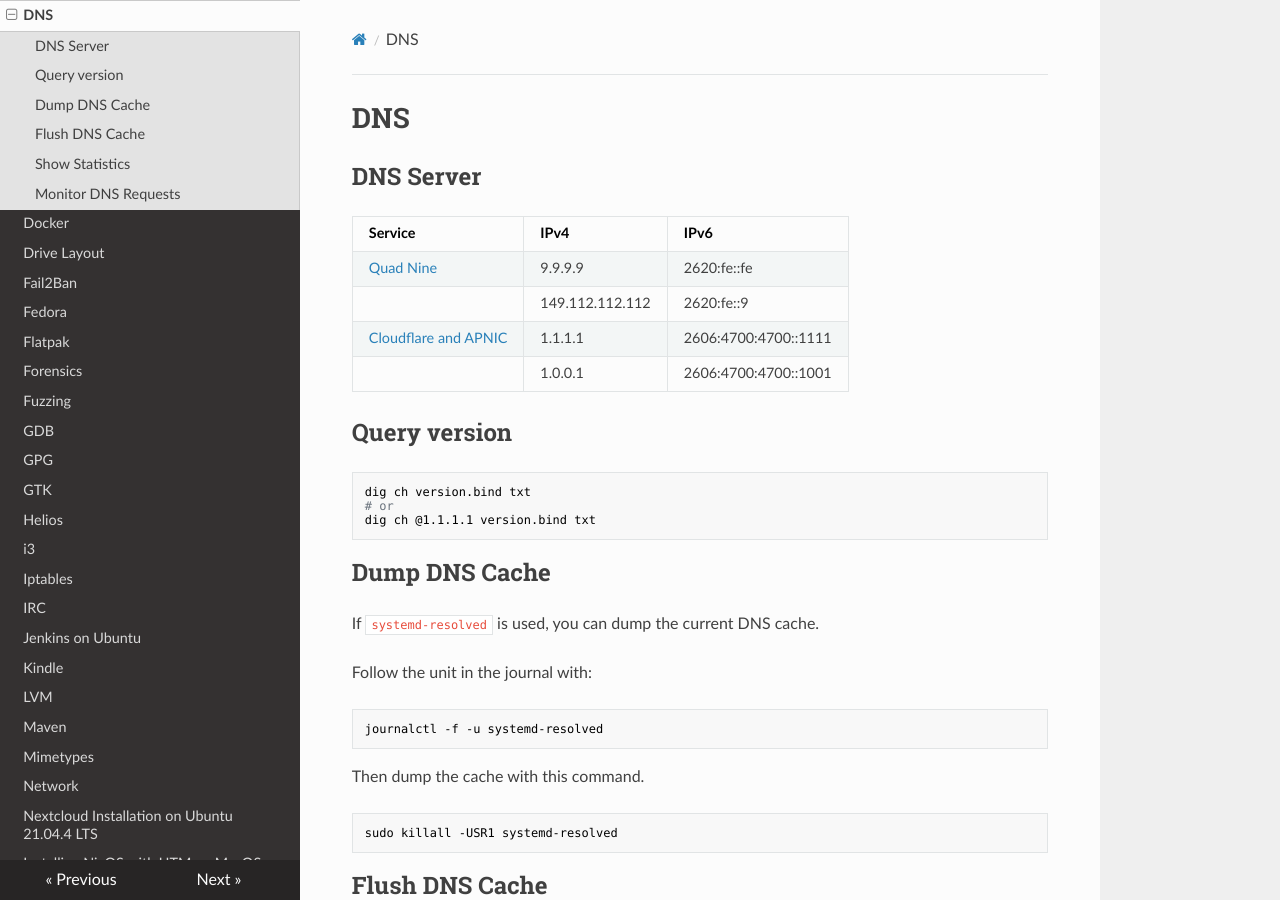
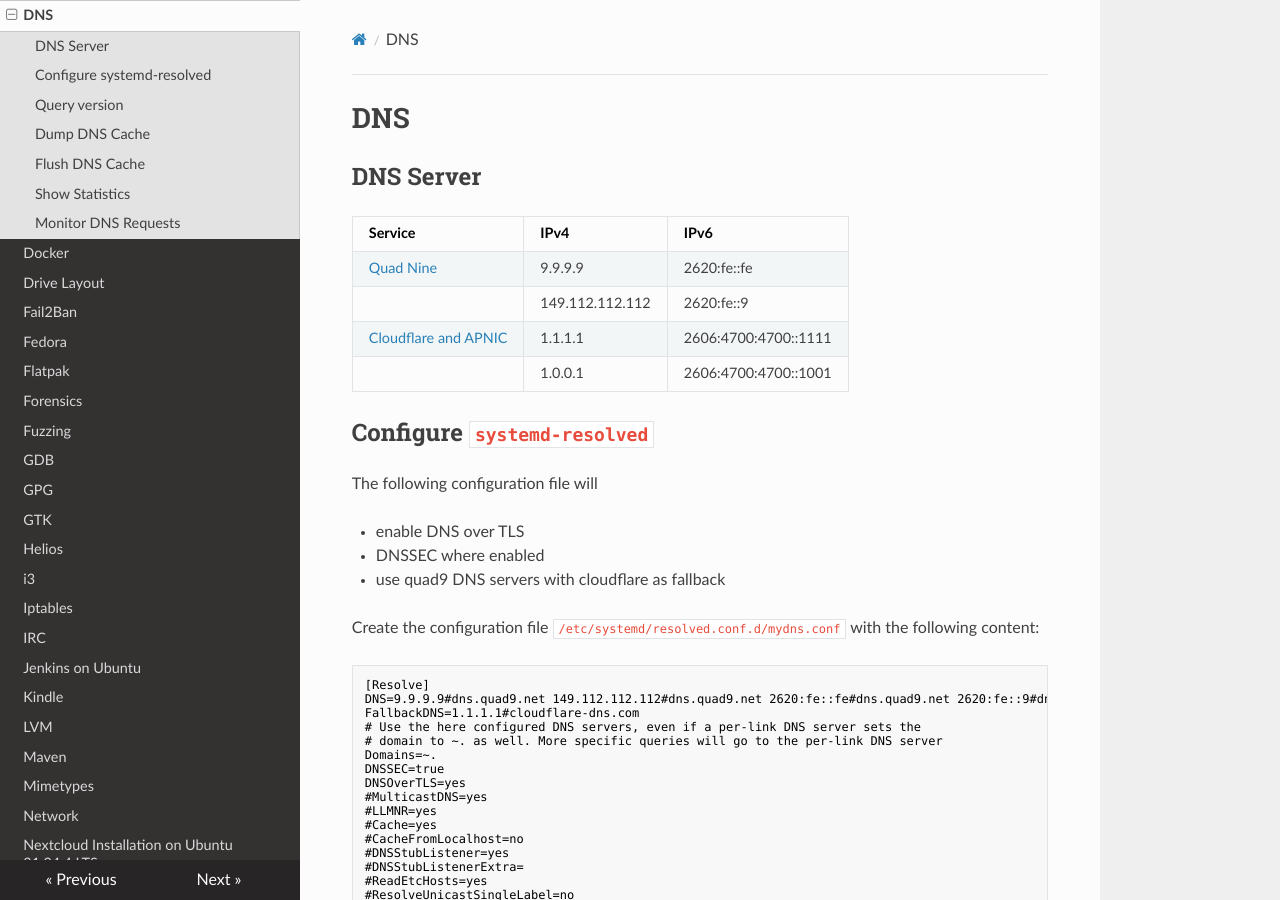
Before and after one commit to Maaxxs/wiki, an MkDocs documentation site: the page built from docs/dns.md, in a window 1280 px wide and 900 px high. Built offline with MkDocs 1.6.1, drawn with Linux system fonts in a browser that asks for light colours; nearby versions of some CDN libraries; some of the changed text lies outside the part shown.

Commit message:
Add configuration for `systemd-resolved`

````diff
--- a/docs/dns.md
+++ b/docs/dns.md
@@ -9,6 +9,39 @@
 | [Cloudflare and APNIC](https://1.1.1.1) | 1.1.1.1         | 2606:4700:4700::1111 |
 |                                         | 1.0.0.1         | 2606:4700:4700::1001 |
 
+
+## Configure `systemd-resolved`
+
+The following configuration file will
+
+- enable DNS over TLS
+- DNSSEC where enabled
+- use quad9 DNS servers with cloudflare as fallback
+
+Create the configuration file `/etc/systemd/resolved.conf.d/mydns.conf` with
+the following content:
+
+```conf
+[Resolve]
+DNS=9.9.9.9#dns.quad9.net 149.112.112.112#dns.quad9.net 2620:fe::fe#dns.quad9.net 2620:fe::9#dns.quad9.net
+FallbackDNS=1.1.1.1#cloudflare-dns.com
+# Use the here configured DNS servers, even if a per-link DNS server sets the
+# domain to ~. as well. More specific queries will go to the per-link DNS server
+Domains=~.
+DNSSEC=true
+DNSOverTLS=yes
+#MulticastDNS=yes
+#LLMNR=yes
+#Cache=yes
+#CacheFromLocalhost=no
+#DNSStubListener=yes
+#DNSStubListenerExtra=
+#ReadEtcHosts=yes
+#ResolveUnicastSingleLabel=no
+```
+
+For the default options check the file `/etc/systemd/resolved.conf` and the
+manpage with `man resolved.conf`.
 
 ## Query version
 
````
